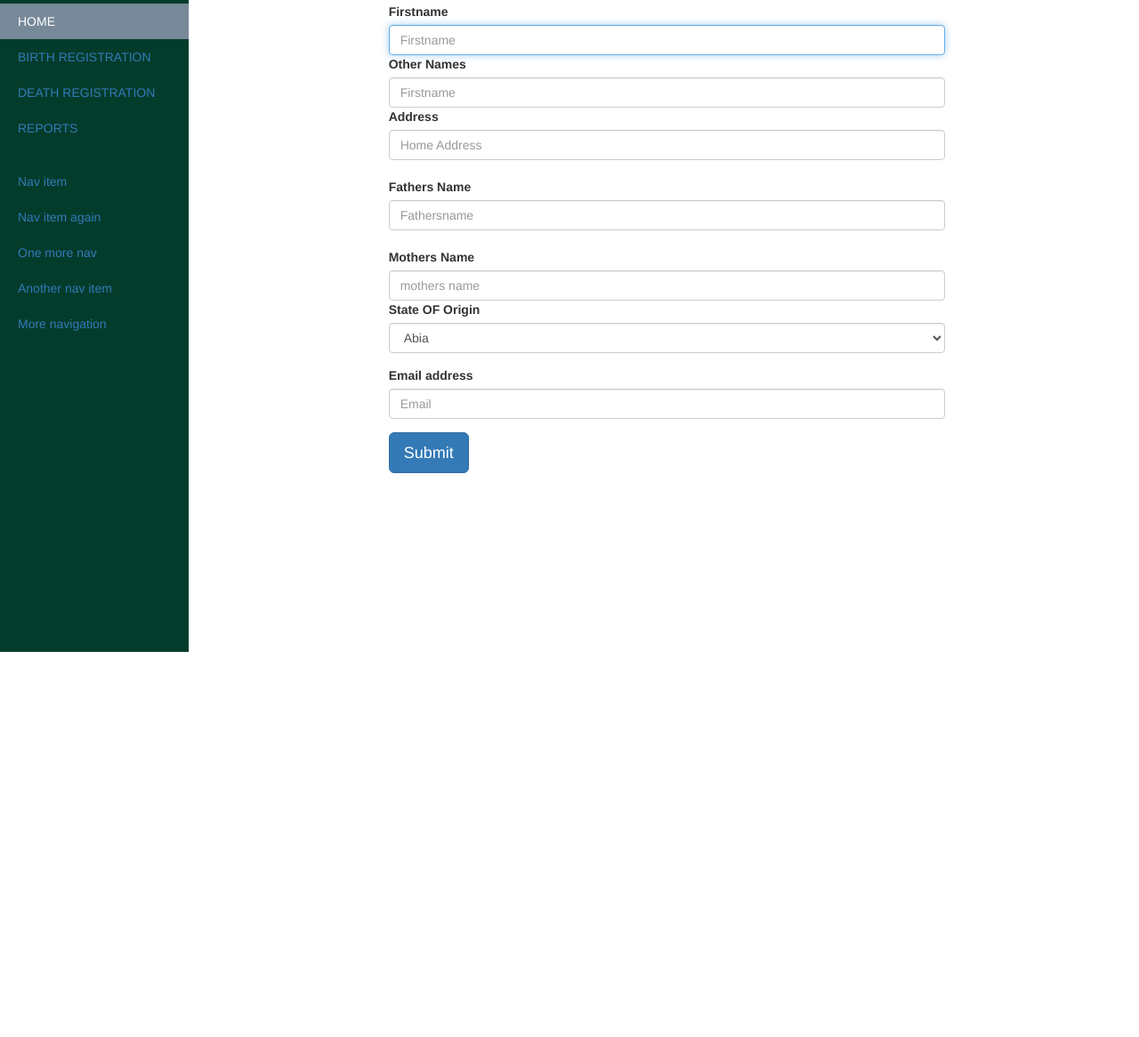
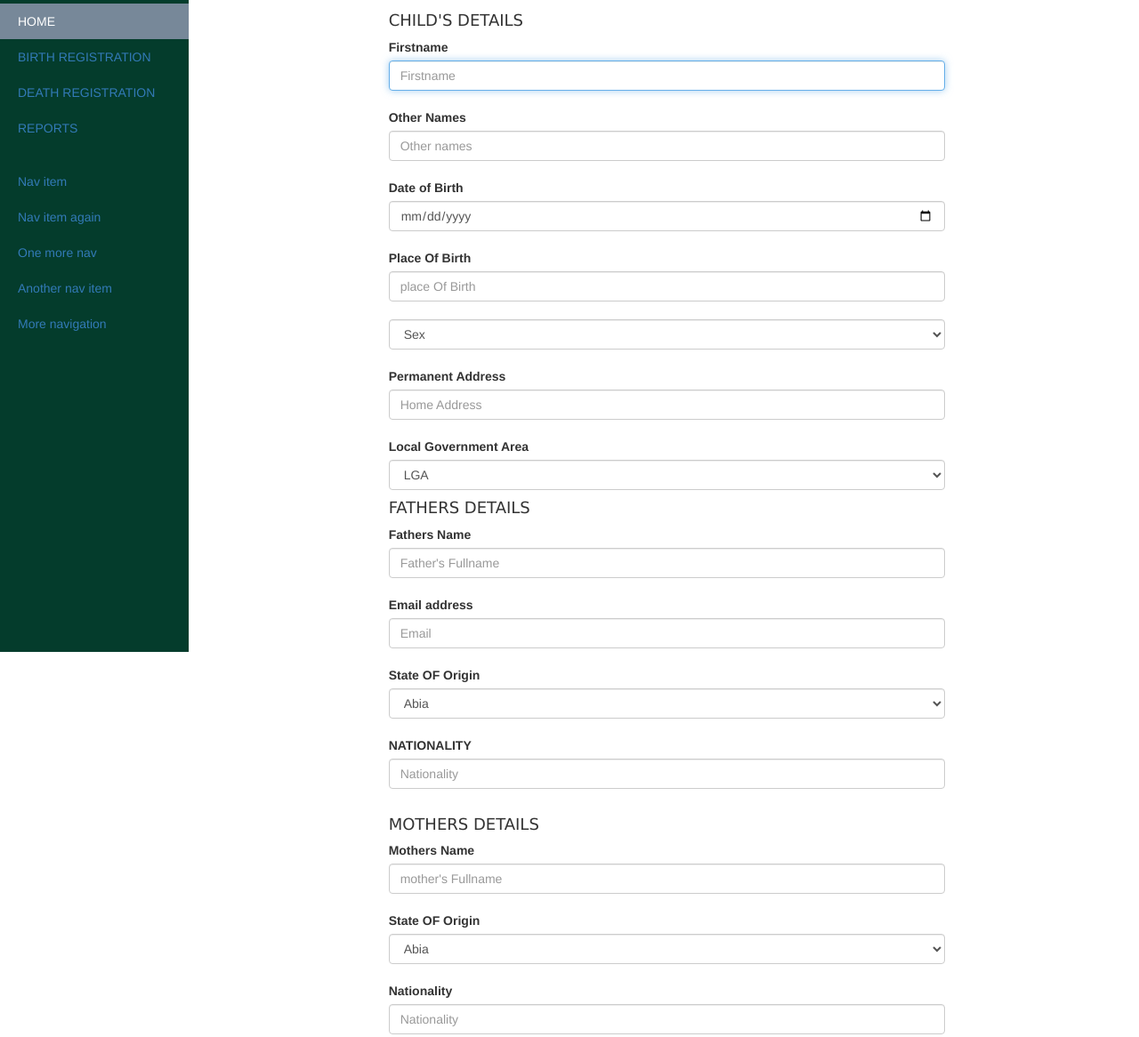
Before and after one commit to oluwadamilola/NBIRD, a plain HTML site: page birthreg.html in a window 1280 px wide. Shown: the part 67-1233 px from the top of the page at 89% size. Before the commit the page ends 800 px from the top, so only its background shows below. Drawn offline with Linux system fonts and the light colour scheme.

Commit message:
I just have to commit this its the progress so far the login page and other pages

```diff
--- a/birthreg.html
+++ b/birthreg.html
@@ -1,4 +1,5 @@
 <html lang="en">
+
 <head>
     <meta charset="utf-8">
     <meta http-equiv="X-UA-Compatible" content="IE=edge">
@@ -12,8 +13,7 @@
     <!-- Bootstrap core CSS -->
     <link href="css/bootstrap.min.css" rel="stylesheet">
     <link href="../../assets/css/ie10-viewport-bug-workaround.css" rel="stylesheet">
-    <link href="loginpage.css" rel="stylesheet">
-    <script src="js/ie-emulation-modes-warning.js"></script>
+    <link href="css/loginpage.css" rel="stylesheet">
 </head>
 
 <body>
@@ -63,24 +63,40 @@
         <div class="col-sm-6 col-sm-offset-4">
             <form action="#" method="POST">
                 <div class="form-group">
+                    <h4 id="heading">CHILD'S DETAILS</h4>
                     <label for="Firstname">Firstname</label>
                     <input name="firstname" type="text" class="form-control" autocomplete="false" placeholder="Firstname" required autofocus>
-
+                    <br>
                     <label for="Firstname">Other Names</label>
-                    <input name="othernames" type="text" class="form-control" autocomplete="false" placeholder="Firstname" required autofocus>
-                    <label for="Address">Address</label>
+                    <input name="othernames" type="text" class="form-control" autocomplete="false" placeholder="Other names" required autofocus>
+                    <br>
+                    <label for="date-of-birth">Date of Birth</label>
+                    <input type="date" class="form-control" placeholder="date of birth">
+                    <br>
+                       <label for="place0fbirth">Place Of Birth</label>
+                    <input type="text" class="form-control" autocomplete="false" placeholder="place Of Birth">
+                    <br>
+                    <select class="form-control" name="sex" id="birthsex">
+                        <option value="">Sex</option>
+                <option value="">Female</option>
+                <option value="">Male</option>
+            </select>
+                    <br>
+                    <label for="Address">Permanent Address</label>
                     <input name="Address" type="text" class="form-control" autocomplete="false" placeholder="Home Address" required autofocus>
-
                     <br>
-
-                    <label for="Fathersname">Fathers Name</label>
-                    <input name="Fathersname" type="text" class="form-control" autocomplete="false" placeholder="Fathersname" required autofocus>
-
+                    <label for="localgovt">Local Government Area</label>
+                    <select class="form-control" name="LGA" id="">
+                        <option value="">LGA</option>
+                    </select>
+                    <h4 id="heading">FATHERS DETAILS</h4>
+                    <label for="Father's Fullname">Fathers Name</label>
+                    <input name="Fathersname" type="text" class="form-control" autocomplete="false" placeholder="Father's Fullname" required
+                        autofocus>
                     <br>
-
-                    <label for="Mothersname">Mothers Name</label>
-                    <input name="Mothersname" type="text" class="form-control" autocomplete="false" placeholder="mothers name" required autofocus>
-
+                     <label for="exampleInputEmail1">Email address</label>
+                    <input name="email" type="email" class="form-control" id="exampleInputEmail1" autocomplete="false" placeholder="Email">
+                    <br>
                     <label for="state_of_origin">State OF Origin</label>
                     <select class="form-control">
   <option>Abia</option>
@@ -121,6 +137,58 @@
 <option value="">Yobe</option>
 <option value="">Zamfara</option>
 </select>
+                    <br>
+                    <label for="Nationality">NATIONALITY</label>
+                    <input type="text" class="form-control" placeholder="Nationality">
+                    <br>
+                    <h4 id="heading">MOTHERS DETAILS</h4>
+                    <label for="Mother's Fullname">Mothers Name</label>
+                    <input name="Mothersname" type="text" class="form-control" autocomplete="false" placeholder="mother's Fullname" required
+                        autofocus>
+                        <br>
+                    <label for="state_of_origin">State OF Origin</label>
+                    <select class="form-control">
+  <option>Abia</option>
+  <option>Adamawa</option>
+  <option>Akwa Ibom</option>
+  <option>Anambra</option>
+  <option>Bauchi</option>
+  <option value="">Bayelsa</option>
+  <option value="">Benue</option>
+  <option value="">Borno</option>
+  <option value="">Cross river</option>
+  <option value="">Delta</option>
+  <option value="">Ebonyi</option>
+  <option value="">Edo</option>
+  <option value="">Ekiti</option>
+  <option value="">Enugu</option>
+  <option value="">Federal capital Territory</option>
+  <option value="">Gombe</option>
+  <option value="">Imo</option>
+  <option value="">Jigawa</option>
+  <option value="">Kaduna</option>
+  <option value="">Kano</option>
+  <option value="">Kastina</option>
+  <option value="">Kebbi</option>
+  <option value="">Kogi</option>
+  <option value="">Kwara</option>
+  <option value="">Lagos</option>
+  <option value="">Nasarawa</option>
+  <option value="">Niger</option>
+  <option value="">Ogun</option>
+<option value="">Ondo</option>
+<option value="">Osun</option>
+<option value="">Oyo</option>
+<option value="">Plateau</option>
+<option value="">Rivers</option>
+<option value="">Sokoto</option>
+<option value="">Taraba</option>
+<option value="">Yobe</option>
+<option value="">Zamfara</option>
+</select>
+                    <br>
+                    <label for="Nationality">Nationality</label>
+                    <input type="text" class="form-control" placeholder="Nationality">
                 </div>
                 <div class="form-group">
                     <label for="exampleInputEmail1">Email address</label>
--- a/loginpage.css
+++ b/css/loginpage.css
@@ -106,3 +106,6 @@ body {
   display: inline-block;
   border-radius: 50%;
 }
+#heading {
+  font-family: Verdana, Geneva, Tahoma, sans-serif;
+}
```
Also changed, not shown: deathreg.html (+46 -17 lines), index.html (+3 -5 lines), js/mychart.js (added, +46 -0 lines), login.html (+3 -3 lines), reports.html (added, +23 -0 lines), css/login.css (renamed from login.css), img/Nigerian-Coat-of-Arm.png (added), img/birth_cert.jpg (added), img/death-records-327x250.png (added), img/nigeria-map.jpg (added). Lines whose indentation alone changed are shown as unchanged.
